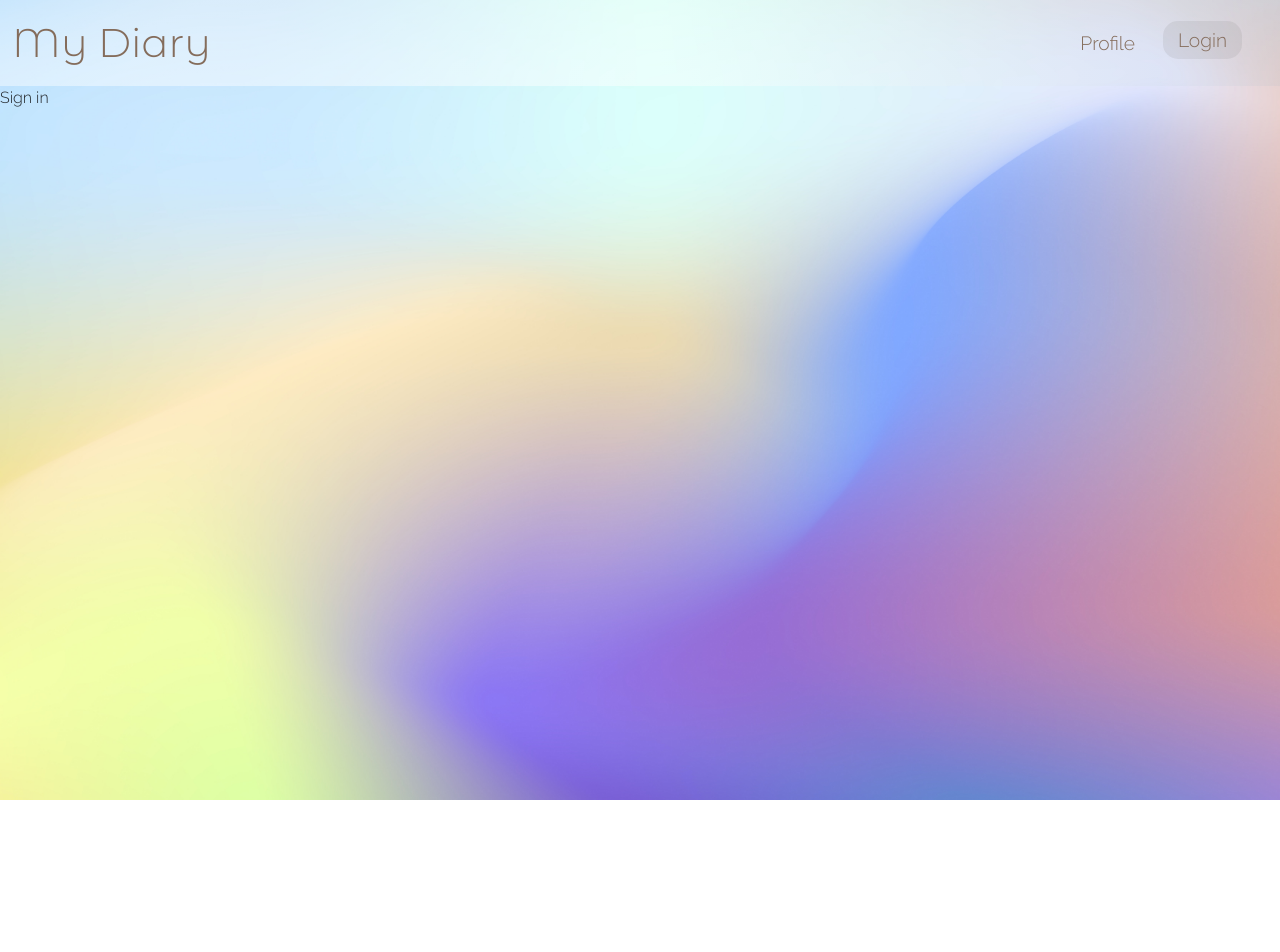
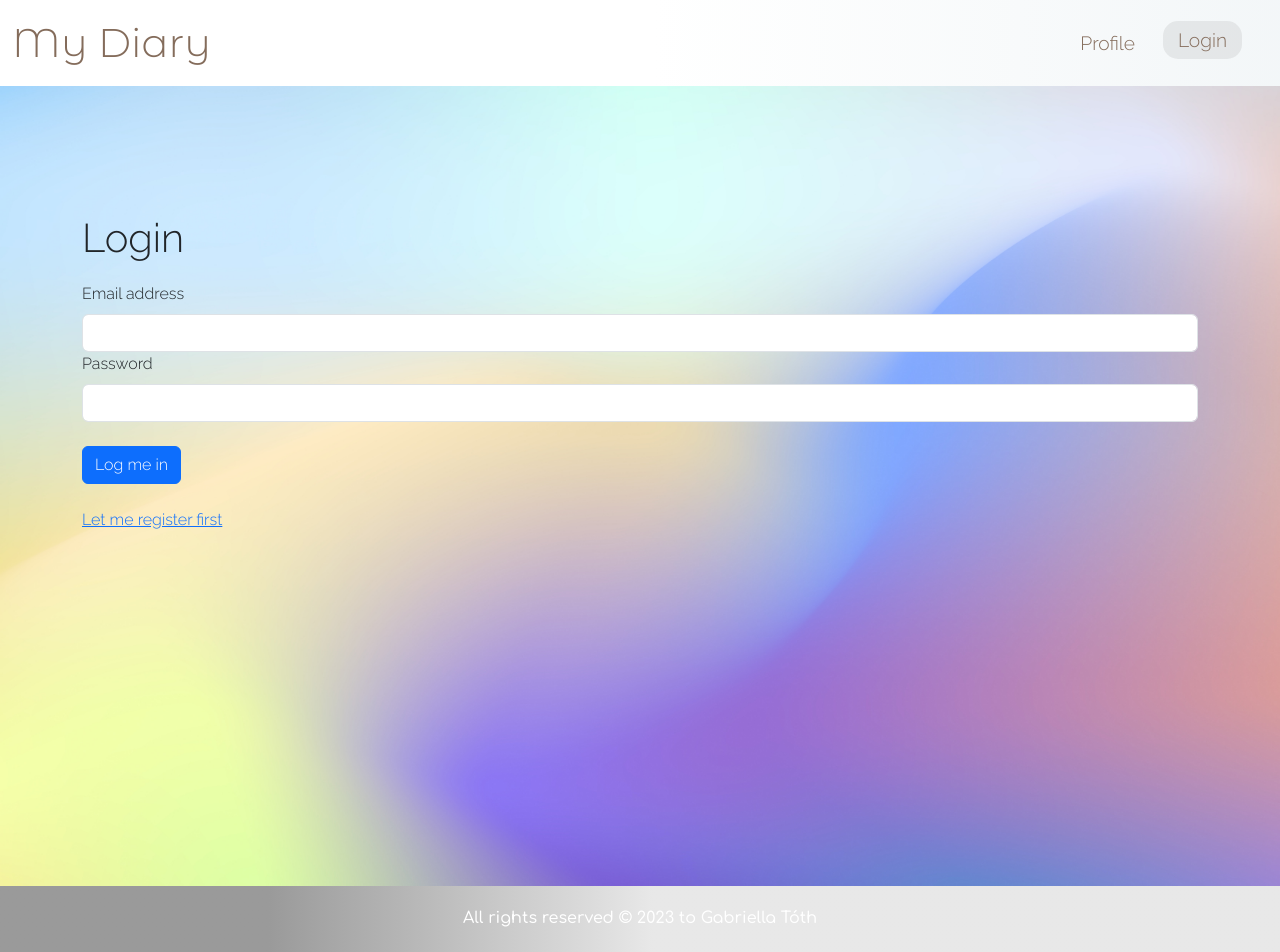
Before and after one commit to thgabi1/my-diary, a Vue app: page /login in a window 1280 px wide. Shown: the top 952 px of the page. Before the commit the page ends 800 px from the top, so only its background shows below. Built offline with nearby package versions, Linux system fonts and the light colour scheme.

Commit message:
add footer, fix content design and add login form

```diff
--- a/src/App.vue
+++ b/src/App.vue
@@ -1,11 +1,10 @@
 <template>
   <app-header />
   <router-view></router-view>
+  <app-footer />
 </template>
 
-<script>
-export default {};
-</script>
+<script setup></script>
 
 <style>
 @import "./assets/css/style.css";
--- a/src/assets/css/style.css
+++ b/src/assets/css/style.css
@@ -14,15 +14,6 @@
   --secondary-font: "Comfortaa", cursive;
 }
 
-body {
-  background-image: url("../../assets/pictures/landing-page.jpg");
-  background-position: center;
-  background-size: cover;
-  background-repeat: no-repeat;
-  height: 100vh;
-  font-family: var(--primary-font);
-}
-
 .button-default-style {
   background-color: var(--btn-background);
   padding: 5px 15px;
@@ -35,3 +26,22 @@ body {
   background-color: var(--btn-background-hover);
   color: #fff;
 }
+
+.content {
+  height: 100vh;
+  background-image: url("../../assets/pictures/landing-page.jpg");
+  background-position: center;
+  background-size: cover;
+  background-repeat: no-repeat;
+  font-family: var(--primary-font);
+}
+
+.center {
+  display: flex;
+  justify-content: center;
+  align-items: center;
+}
+
+.p_top {
+  padding-top: 10%;
+}
--- /dev/null
+++ b/src/components/FooterComp.vue
@@ -0,0 +1,33 @@
+<template>
+  <footer>
+    <p>All rights reserved © {{ currentYear }} to Gabriella Tóth</p>
+  </footer>
+</template>
+
+<script>
+export default {
+  data() {
+    return {
+      currentYear: new Date().getFullYear(),
+    };
+  },
+};
+</script>
+
+<style scoped>
+footer {
+  height: 10vh;
+  display: flex;
+  flex-direction: column;
+  justify-content: center;
+  align-items: center;
+  background: rgb(36, 33, 33);
+  background: linear-gradient(
+    90deg,
+    rgba(27, 27, 27, 0.443) 21%,
+    rgba(37, 37, 37, 0.107) 51%
+  );
+  color: #fff;
+  font-family: var(--secondary-font);
+}
+</style>
--- a/src/components/Home/HomePage.vue
+++ b/src/components/Home/HomePage.vue
@@ -1,5 +1,6 @@
 <template>
-  <div class="container d-flex flex-column justify-content-center content">
+  <div class="center content">
+    <div class="container">
       <div class="content-text">
         <p class="p-2">Meditate</p>
         <p class="p-2">Share your thoughts</p>
@@ -21,13 +22,10 @@
         </button>
       </div>
     </div>
+  </div>
 </template>
 
 <style scoped>
-.content {
-  height: 80vh;
-}
-
 .content-text p {
   font-family: var(--secondary-font);
   font-size: 2.3rem;
--- a/src/components/Profile/ProfilePage.vue
+++ b/src/components/Profile/ProfilePage.vue
@@ -1,3 +1,3 @@
 <template>
-  <div>Profile</div>
+  <div class="content">Profile</div>
 </template>
--- a/src/components/SignInSignUp/SignInSignUp.vue
+++ b/src/components/SignInSignUp/SignInSignUp.vue
@@ -1,3 +1,45 @@
 <template>
-  <div>Sign in</div>
+  <div class="content p_top">
+    <div class="container">
+      <h1>Login</h1>
+      <Form as="v-form">
+        <div class="form-group">
+          <Field name="email" type="email" v-model="email">
+            <label for="email" class="form-label">Email address</label>
+            <input
+              type="email"
+              class="form-control"
+              id="email"
+              aria-describedby="emailHelp"
+            />
+          </Field>
+          <Field name="password" type="password">
+            <label for="password" class="form-label">Password</label>
+            <input
+              type="password"
+              class="form-control"
+              id="password"
+              v-model="password"
+            />
+          </Field>
+          <br />
+          <button type="submit" class="btn btn-primary">Log me in</button>
+          <br />
+          <br />
+          <a href="">Let me register first</a>
+        </div>
+      </Form>
+    </div>
+  </div>
 </template>
+
+<script>
+import { Field, Form } from "vee-validate";
+
+export default {
+  components: {
+    Field,
+    Form,
+  },
+};
+</script>
--- a/src/main.js
+++ b/src/main.js
@@ -1,11 +1,16 @@
 import { createApp } from "vue";
 import App from "./App.vue";
 import Router from "./routes";
+import Antd from "ant-design-vue";
+import "ant-design-vue/dist/reset.css";
 
 import HeaderComp from "./components/HeaderComp.vue";
+import FooterComp from "./components/FooterComp.vue";
 
 const app = createApp(App);
 
 app.component("app-header", HeaderComp);
+app.component("app-footer", FooterComp);
+app.use(Antd);
 app.use(Router);
 app.mount("#app");
```
Also changed, not shown: package.json (+7 -2 lines), 1 other file (tests, documents, lock files or other folders). Lines whose indentation alone changed are shown as unchanged.
